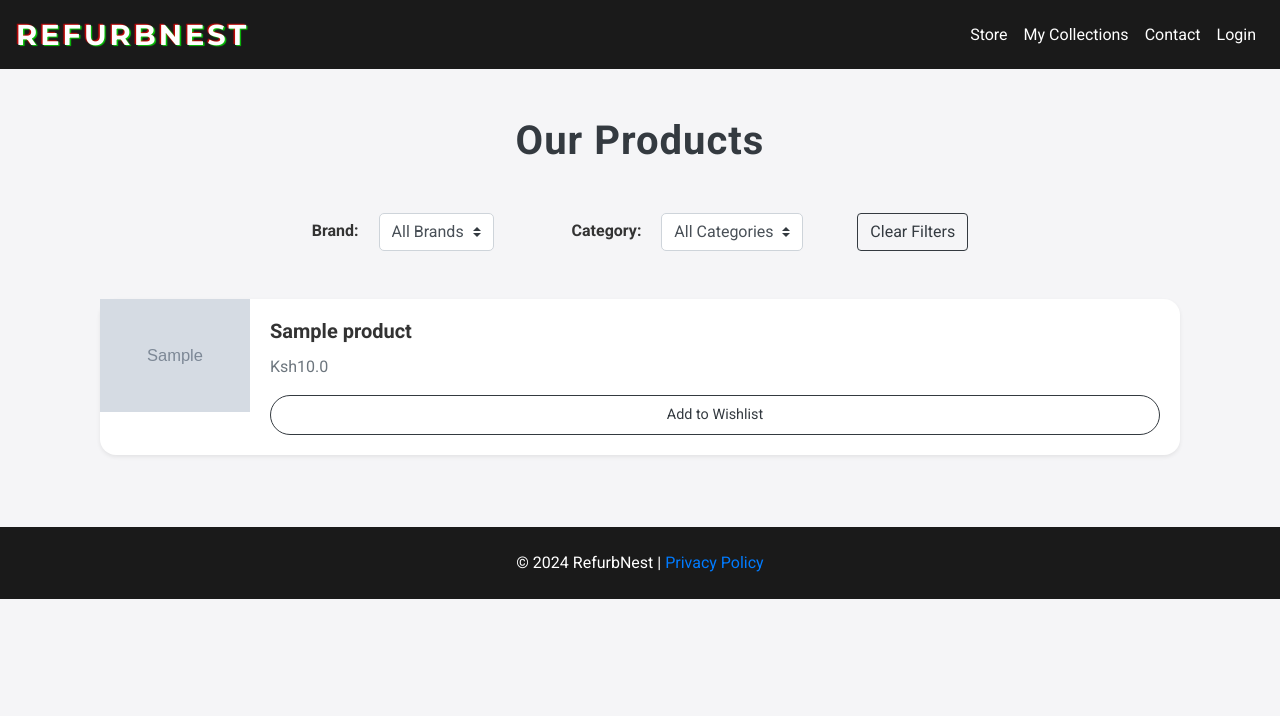
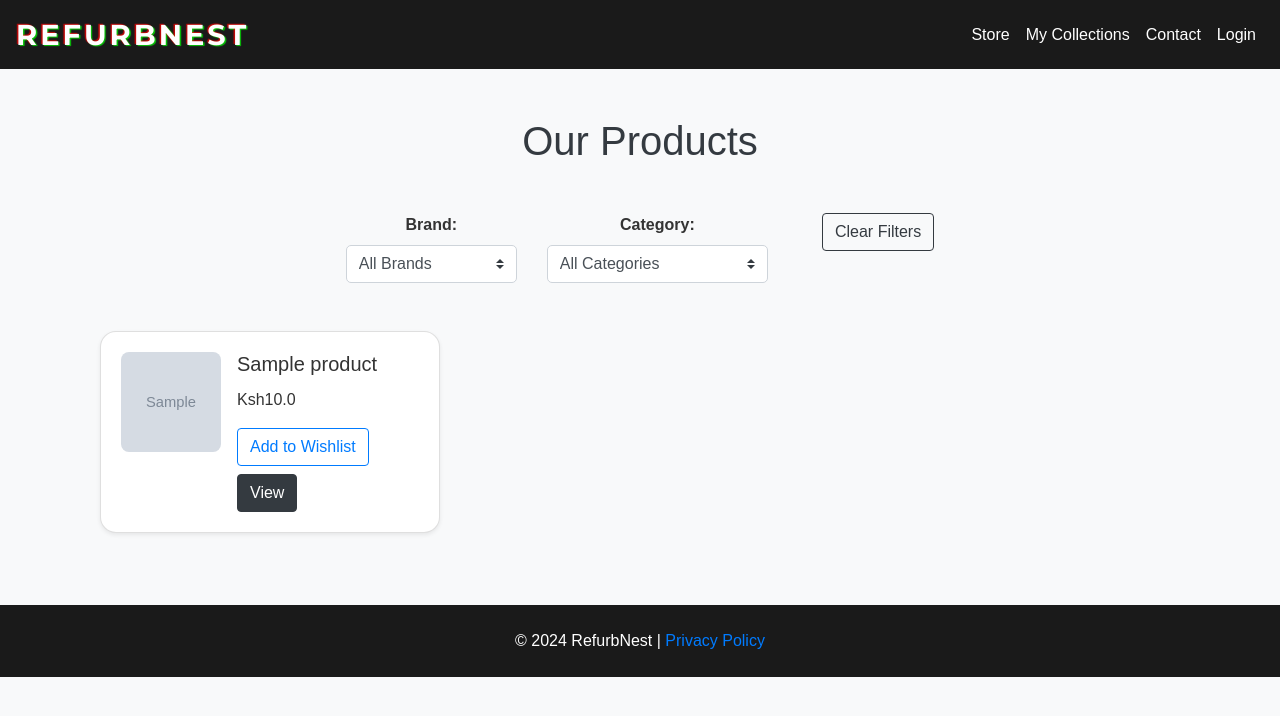
Before and after one commit to Afuyah/Refurbnest, a Flask app: page /products in a window 1280 px wide. Shown: the top 716 px of the page. Run offline with Flask 3, Linux system fonts and the light colour scheme; tables that the repository leaves empty hold one stand-in row (values such as "Sample post"); grey boxes marked "Sample" are stand-in pictures; some libraries are stand-ins or nearby versions.

Commit message:
Update list_products.html

```diff
--- a/app/templates/main/list_products.html
+++ b/app/templates/main/list_products.html
@@ -3,15 +3,15 @@
 {% block title %} Products {% endblock %}
 
 {% block content %}
-<div class="container-fluid mt-5">
-    <h1 class="font-weight-bold text-center text-dark mb-5">Our Products</h1>
+<div class="container mt-5">
+    <h1 class="text-center text-dark mb-5">Our Products</h1>
 
     <!-- Filter Section -->
     <div class="filter-section mb-5 text-center">
         <div class="row justify-content-center">
             <div class="col-auto">
-                <label for="brand-filter" class="mr-3 font-weight-bold">Brand:</label>
-                <select id="brand-filter" class="custom-select w-auto" aria-label="Filter by Brand" onchange="filterProducts()">
+                <label for="brand-filter" class="font-weight-bold">Brand:</label>
+                <select id="brand-filter" class="custom-select" onchange="filterProducts()">
                     <option value="">All Brands</option>
                     {% for brand in brands %}
                     <option value="{{ brand.id }}" {% if request.args.get('brand') == brand.id|string %}selected{% endif %}>{{ brand.name }}</option>
@@ -20,8 +20,8 @@
             </div>
 
             <div class="col-auto">
-                <label for="category-filter" class="ml-5 mr-3 font-weight-bold">Category:</label>
-                <select id="category-filter" class="custom-select w-auto" aria-label="Filter by Category" onchange="filterProducts()">
+                <label for="category-filter" class="font-weight-bold">Category:</label>
+                <select id="category-filter" class="custom-select" onchange="filterProducts()">
                     <option value="">All Categories</option>
                     {% for category in categories %}
                     <option value="{{ category.id }}" {% if request.args.get('category') == category.id|string %}selected{% endif %}>{{ category.name }}</option>
@@ -35,21 +35,22 @@
         </div>
     </div>
 
-    <!-- Product List -->
-    <div class="row" id="product-list">
+    <!-- Product Grid -->
+    <div class="row">
         {% for product in products %}
-        <div class="col-12 mb-4 product-item" data-brand="{{ product.brand_id }}" data-category="{{ product.category_id }}">
-            <div class="card border-0 shadow-sm d-flex flex-row">
-                <div class="img-container">
-                    <img data-src="{{ url_for('static', filename= product.image_url) }}" class="card-img-left lazy-load" alt="{{ product.name }}">
-                </div>
-                <div class="card-body d-flex flex-column justify-content-between">
-                    <h5 class="card-title font-weight-bold">{{ product.name }}</h5>
-                    <p class="card-text text-muted">Ksh{{ product.price }}</p>
-                    <form method="POST" action="{{ url_for('main.add_to_wishlist', product_id=product.id) }}">
-                        {{ form.csrf_token }}
-                        <button type="submit" class="btn btn-outline-dark w-100 custom-btn">Add to Wishlist</button>
-                    </form>
+        <div class="col-lg-4 col-md-6 col-sm-12 mb-4">
+            <div class="card product-card shadow-sm">
+                <div class="card-body d-flex">
+                    <img src="{{ url_for('static', filename=product.image_url) }}" class="product-image" alt="{{ product.name }}">
+                    <div class="product-info ml-3">
+                        <h5 class="card-title">{{ product.name }}</h5>
+                        <p class="card-text">Ksh{{ product.price }}</p>
+                        <form method="POST" action="{{ url_for('main.add_to_wishlist', product_id=product.id) }}">
+                            {{ form.csrf_token }}
+                            <button type="submit" class="btn btn-outline-primary">Add to Wishlist</button>
+                        </form>
+                        <a href="{{ url_for('main.view_product', product_id=product.id) }}" class="btn btn-dark mt-2">View</a>
+                    </div>
                 </div>
             </div>
         </div>
@@ -64,14 +65,13 @@
 <!-- Custom Styles -->
 <style>
     body {
-        background-color: #f5f5f7;
-        font-family: 'Roboto', sans-serif;
+        background-color: #f8f9fa;
+        font-family: 'Arial', sans-serif;
     }
 
     h1 {
         font-size: 2.5rem;
-        letter-spacing: 1px;
-        color: #1a1a1a;
+        color: #333;
         transition: color 0.3s;
     }
 
@@ -80,130 +80,82 @@
     }
 
     .filter-section {
-        margin: 20px 0; /* Adjust spacing as needed */
+        margin: 20px 0;
     }
 
     .custom-select {
-        border-radius: 5px; /* Rounded corners for selects */
-    }
-
-    @media (max-width: 576px) {
-        .filter-section {
-            flex-direction: column; /* Stack on small screens */
-        }
-
-        .filter-section .col-auto {
-            margin-bottom: 10px; /* Space between stacked items */
-        }
-
-        .filter-section label {
-            margin-bottom: 5px; /* Space between label and select */
-        }
+        border-radius: 5px;
     }
 
     /* Card Styling */
-    .card {
+    .product-card {
         border-radius: 16px;
-        transition: transform 0.4s ease, box-shadow 0.4s ease;
+        overflow: hidden;
+        transition: transform 0.3s ease;
         background-color: #ffffff;
     }
 
-    .card:hover {
+    .product-card:hover {
         transform: translateY(-5px);
         box-shadow: 0 10px 20px rgba(0, 0, 0, 0.1);
     }
 
-    /* Image Container */
-    .img-container {
-        flex: 0 0 150px; /* Fixed width for the image */
-        height: 100%;
-        overflow: hidden;
-        background: #f1f1f1;
+    .product-image {
+        width: 100px;
+        height: 100px;
+        object-fit: cover;
+        border-radius: 8px;
     }
 
-    .card-img-left {
-        width: 100%;
-        height: auto;
-        object-fit: cover;
-    }
-
-    /* Custom Button */
-    .custom-btn {
-        font-size: 0.9rem;
-        padding: 0.5rem;
-        border-radius: 50px;
-        transition: background-color 0.3s, transform 0.3s;
-    }
-
-    .custom-btn:hover {
-        background-color: #000;
-        color: #fff;
-        transform: translateY(-3px);
-    }
-
-    /* Lazy Load Styles */
-    .lazy-load {
-        opacity: 0;
-        transition: opacity 0.3s ease-in-out;
-    }
-
-    .lazy-load.loaded {
-        opacity: 1;
+    .product-info {
+        flex-grow: 1;
     }
 
     /* Responsive Adjustments */
-    @media (max-width: 768px) {
-        .card {
-            flex-direction: column; /* Stack card content on smaller screens */
+    @media (max-width: 576px) {
+        .product-card {
+            flex-direction: column;
+            align-items: center;
         }
 
-        .img-container {
-            flex: 0 0 auto; /* Allow the image to resize */
-            height: 200px; /* Adjust height for better responsiveness */
+        .product-image {
+            width: 80%;
+            height: auto;
         }
 
-        .card-img-left {
-            height: 100%; /* Maintain image height */
-            width: auto; /* Adjust width */
+        .product-info {
+            text-align: center;
+        }
+    }
+
+    @media (min-width: 577px) and (max-width: 768px) {
+        .product-image {
+            width: 90px;
+            height: 90px;
+        }
+    }
+
+    @media (min-width: 769px) {
+        .product-image {
+            width: 100px;
+            height: 100px;
         }
     }
 </style>
 
 <!-- Lazy Load and Filter Script -->
 <script>
-    // Lazy Load Images
-    document.addEventListener('DOMContentLoaded', function () {
-        const lazyImages = document.querySelectorAll('.lazy-load');
-
-        const lazyLoadObserver = new IntersectionObserver((entries, observer) => {
-            entries.forEach(entry => {
-                if (entry.isIntersecting) {
-                    const img = entry.target;
-                    img.src = img.getAttribute('data-src');
-                    img.classList.add('loaded');
-                    observer.unobserve(img);
-                }
-            });
-        });
-
-        lazyImages.forEach(image => {
-            lazyLoadObserver.observe(image);
-        });
-    });
-
     // Filter Products
     function filterProducts() {
         const brandFilter = document.getElementById('brand-filter').value;
         const categoryFilter = document.getElementById('category-filter').value;
 
-        // Build the URL with query parameters
         const baseUrl = window.location.pathname;
         const params = new URLSearchParams();
 
         if (brandFilter) params.append('brand', brandFilter);
         if (categoryFilter) params.append('category', categoryFilter);
 
-        // Redirect to the new URL with filters applied
         window.location.href = `${baseUrl}?${params.toString()}`;
     }
 
@@ -212,7 +164,6 @@
         document.getElementById('brand-filter').value = '';
         document.getElementById('category-filter').value = '';
 
-        // Redirect to the base products URL without any query parameters
         window.location.href = window.location.pathname;
     }
 </script>
```
